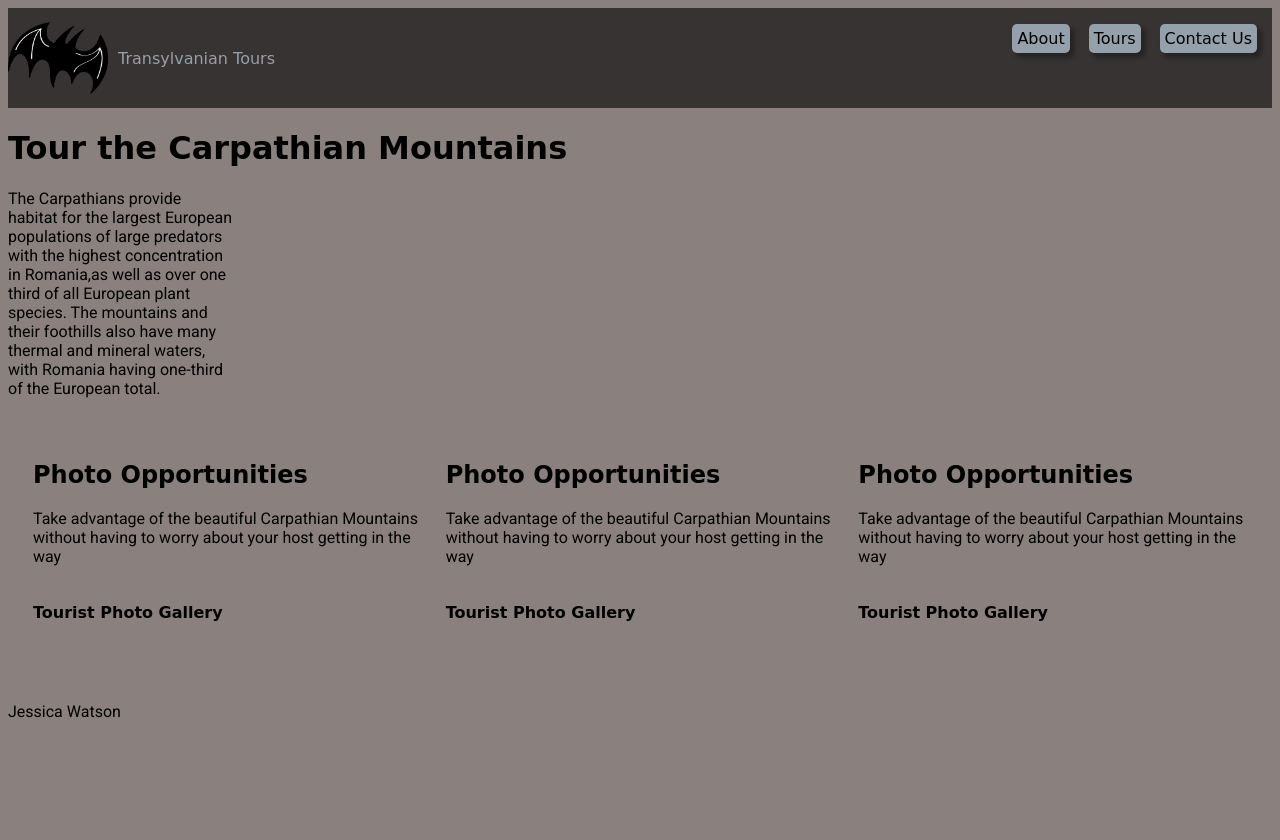
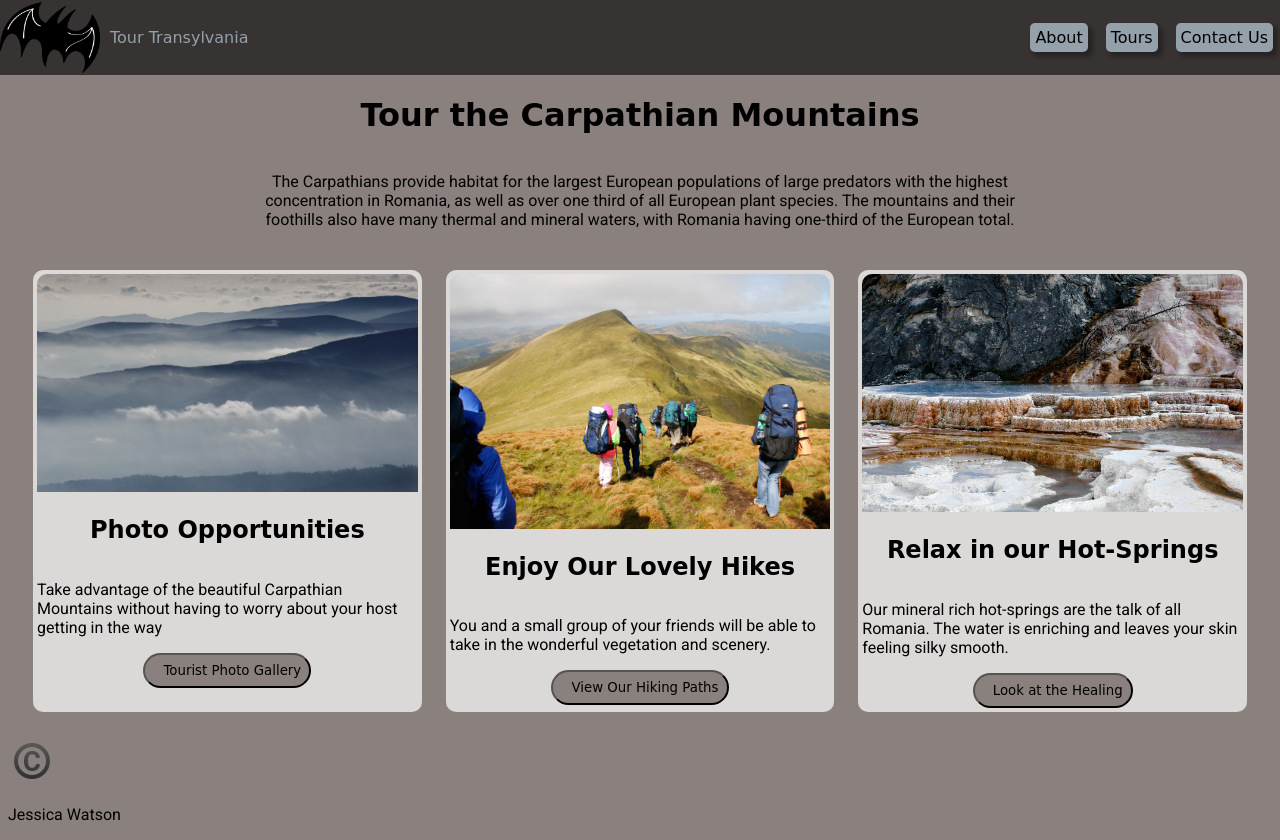
Before and after one commit to Enyorose/cpnt260-a2, a plain HTML site: page index.html in a window 1280 px wide. Before the commit the page ends 800 px from the top, so only its background shows below. Drawn offline with Linux system fonts and the light colour scheme; a web font is replaced by a local one.

Commit message:
added photos and adjusted cards

```diff
--- a/fonts.css
+++ b/fonts.css
@@ -18,3 +18,9 @@ nav {
 body {
   background-color: #8A817E;
 }
+a button {
+  background-color: #8A817E;
+}
+button span{
+  color: black;
+}
--- a/index.html
+++ b/index.html
@@ -12,11 +12,10 @@
   <title>Transylvanian Tours</title>
 </head>
 <body>
-  <header>
     <nav>
       <a href="#">
         <img src="assets/images/looney-bat-3.png" alt="">
-        <span>Transylvanian Tours</span>
+        <span>Tour Transylvania</span>
       </a>
       <ul>
         <li><a href="#">About</a></li>
@@ -24,55 +23,54 @@
         <li><a href="#">Contact Us</a></li>
       </ul>
     </nav>
-  </header>
 <main>
   <div class="header-text">
     <h1>Tour the Carpathian Mountains</h1>
     <p> The Carpathians provide habitat for the largest European
     populations of large predators with the highest concentration in
-    Romania,as well as over one third of all European plant species.
+    Romania, as well as over one third of all European plant species.
     The mountains and their foothills also have many thermal and
     mineral waters, with Romania having one-third of the European total.
     </p>
   </div>
   <article>
     <section>
-      <img src="#" alt="">
+      <img src="assets/images/mountains-1.jpg" alt="picture of fog over mountains">
       <div class="text-box">
         <h2>Photo Opportunities</h2>
         <p>Take advantage of the beautiful Carpathian Mountains without
          having to worry about your host getting in the way
         </p>
         <!--put in a photo icon-->
-        <a href="#"><h4>Tourist Photo Gallery</h4></a>
+        <a href="#"><button><span>Tourist Photo Gallery</span></button></a>
       </div>
     </section>
     <section>
-      <img src="#" alt="">
+      <img src="assets/images/hiking-photo.jpg" alt="photo of hikers">
       <div class="text-box">
-        <h2>Photo Opportunities</h2>
-        <p>Take advantage of the beautiful Carpathian Mountains without
-         having to worry about your host getting in the way
+        <h2>Enjoy Our Lovely Hikes</h2>
+        <p>You and a small group of your friends will be able to take in
+          the wonderful vegetation and scenery.
         </p>
-        <!--put in a photo icon-->
-        <a href="#"><h4>Tourist Photo Gallery</h4></a>
+        <!--put in a hiking man icon-->
+        <a href="#"><button><span>View Our Hiking Paths</span></button></a>
       </div>
     </section>
     <section>
-      <img src="#" alt="">
+      <img src="assets/images/hot-springs.jpg" alt="photo of hot hot-springs">
       <div class="text-box">
-        <h2>Photo Opportunities</h2>
-        <p>Take advantage of the beautiful Carpathian Mountains without
-         having to worry about your host getting in the way
+        <h2>Relax in our Hot-Springs</h2>
+        <p>Our mineral rich hot-springs are the talk of all Romania.
+          The water is enriching and leaves your skin feeling silky smooth.
         </p>
-        <!--put in a photo icon-->
-        <a href="#"><h4>Tourist Photo Gallery</h4></a>
+        <!--put in a pool icon-->
+        <a href="#"><button><span>Look at the Healing</span></button></a>
       </div>
     </section>
   </article>
 </main>
   <footer>
-    <img src="#" alt="">
+    <img src="assets/images/icons8-copyright-48.png" alt="">
     <p>Jessica Watson</p>
   </footer>
 </body>
--- a/styles.css
+++ b/styles.css
@@ -1,7 +1,7 @@
 nav {
   display: flex;
   justify-content: space-between;
-  height: 100px;
+  margin: -8px -8px 0px -8px;
 }
 span {
   color: #94a0aa;
@@ -9,6 +9,7 @@ span {
 }
 a img {
   width: 100%;
+  min-width: 100px;
   max-width: 100px;
 }
 a, ul li {
@@ -19,15 +20,37 @@ ul li {
   background-color: #94a0aa;
   padding: 5px 5px;
   border-radius: 5px;
-  margin-right: 15px;
+  margin: 7px;
   box-shadow: 4px 4px 4px 1px rgba(0,0,0,0.3)
 }
 article {
   display: grid;
-    grid-template-columns: repeat(auto-fit, minmax(200px, 1fr));
-    grid-gap: 1.5rem;
-    margin: 25px;
+  grid-template-columns: repeat(auto-fit, minmax(200px, 1fr));
+  grid-gap: 1.5rem;
+  margin: 25px;
 }
-.header-text p {
-  width: 25ch;
+.header-text {
+  display: grid;
+  margin: 0 auto;
+  max-width: 800px;
+  text-align: center;
 }
+section img {
+  max-width: 100%;
+  border-top-right-radius: 10px;
+  border-top-left-radius: 10px;
+}
+section {
+  background-color: #DBD9D8;
+  border-radius: 10px;
+  padding: 4px;
+}
+a button {
+  border-radius: 20px;
+  padding: 8px;
+}
+.text-box {
+  display: flex;
+  flex-direction: column;
+  align-items: center;
+}
```
Also changed, not shown: assets/images/hiking-photo.jpg (added), assets/images/hot-springs.jpg (added), assets/images/mountains-1.jpg (added).
